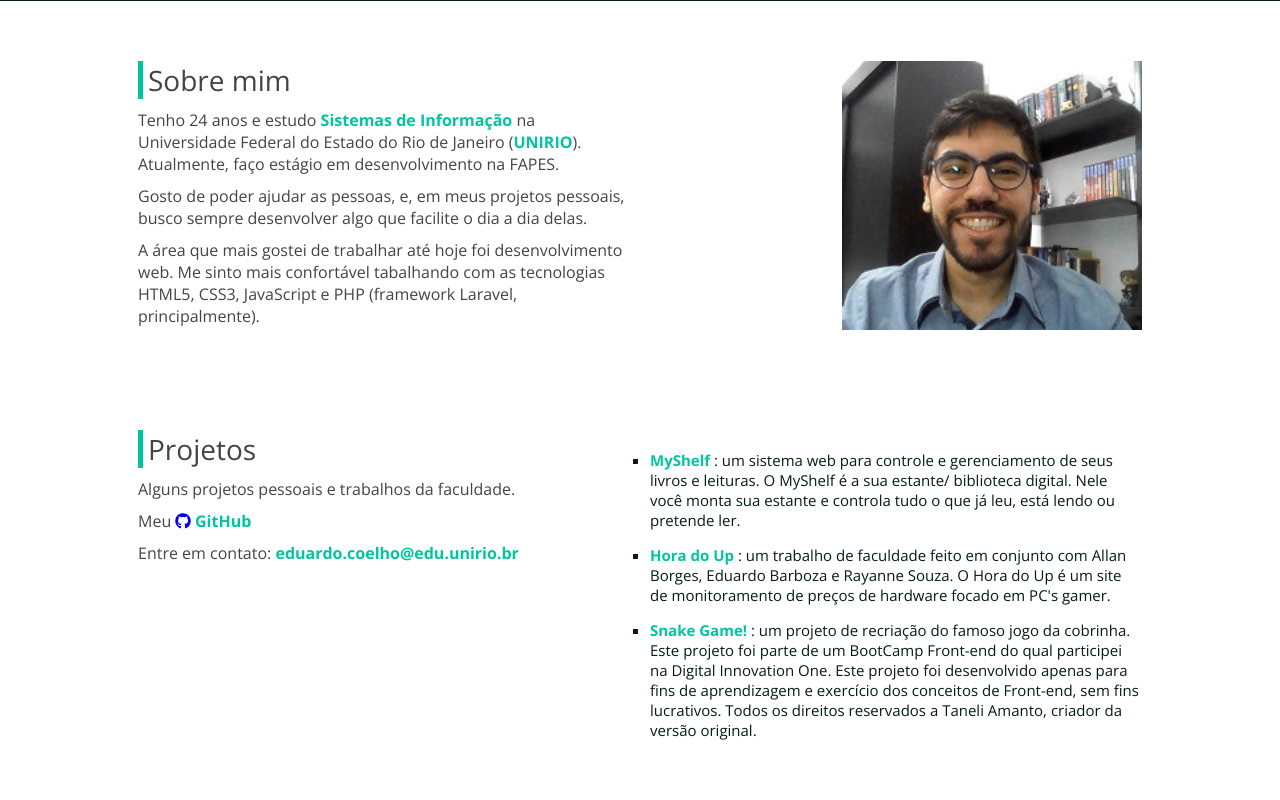
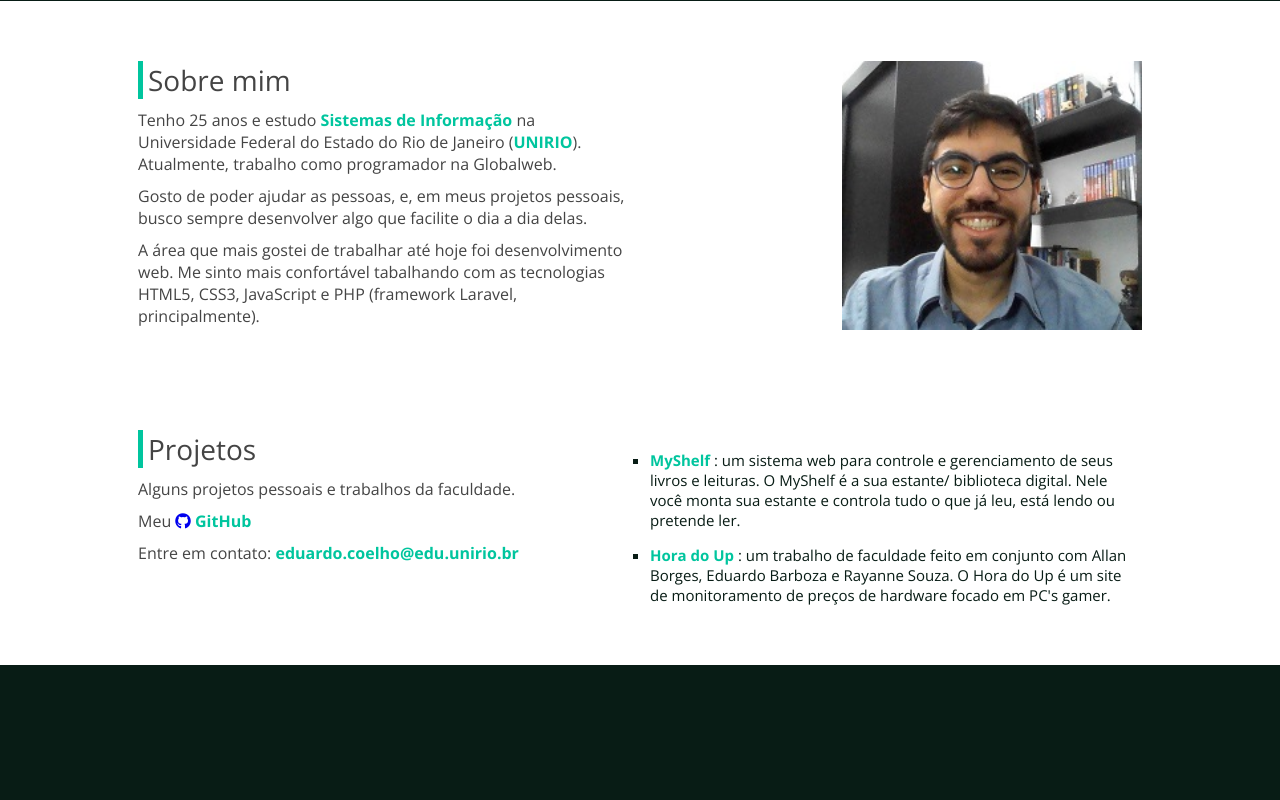
Before and after one commit to theyCallMeDudu/eduardocoelho, a PHP site: page / in a window 1280 px wide. Shown: the part 639-1439 px from the top of the page. After the commit the page ends 1304 px from the top, so only its background shows below. Run offline with PHP 8.4, Linux system fonts and the light colour scheme; some libraries are stand-ins or nearby versions.

Commit message:
Update index.php
Update idade e local de trabalho.

```diff
--- a/index.php
+++ b/index.php
@@ -86,9 +86,9 @@
             <div class="w50 left" id="sobre"><!-- w50 = 50% da largura da tela  -->
                 <h2>Sobre mim</h2>
                 <p>
-                    Tenho 24 anos e estudo <span style="color: #00C59E"><strong>Sistemas de Informação</strong></span> na Universidade Federal
+                    Tenho 25 anos e estudo <span style="color: #00C59E"><strong>Sistemas de Informação</strong></span> na Universidade Federal
                      do Estado do Rio de Janeiro (<span style="color: #00C59E"><strong>UNIRIO</strong></span>).
-                    Atualmente, faço estágio em desenvolvimento na FAPES.
+                    Atualmente, trabalho como programador na Globalweb.
                 </p>
                 <p>
                     Gosto de poder ajudar as pessoas, e, em meus projetos pessoais,
@@ -138,7 +138,7 @@
                             um trabalho de faculdade feito em conjunto com Allan Borges, Eduardo Barboza e Rayanne Souza.
                         O Hora do Up é um site de monitoramento de preços de hardware focado em PC's gamer.
                     </li>
-                    <li>
+                    <!-- <li>
                         <a href="https://snakegameedu.000webhostapp.com/" target="blank">
                             <span style="color: #00C59E"><strong>Snake Game!</span></strong>
                         </a>:
@@ -146,7 +146,7 @@
                              Front-end do qual participei na Digital Innovation One. Este projeto foi desenvolvido apenas
                               para fins de aprendizagem e exercício dos conceitos de Front-end, sem fins lucrativos. Todos
                               os direitos reservados a Taneli Amanto, criador da versão original.
-                    </li>
+                    </li> -->
                 </ul>
                 </div>
 
```
